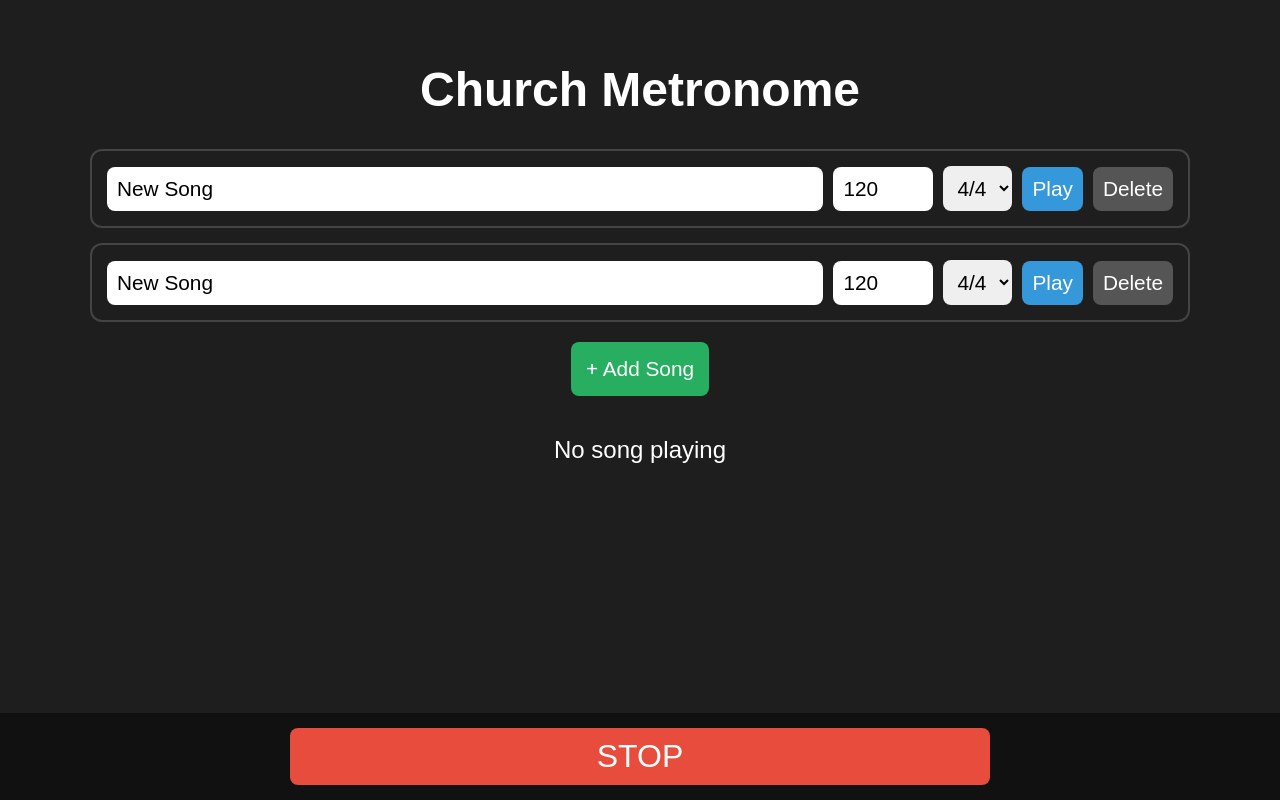
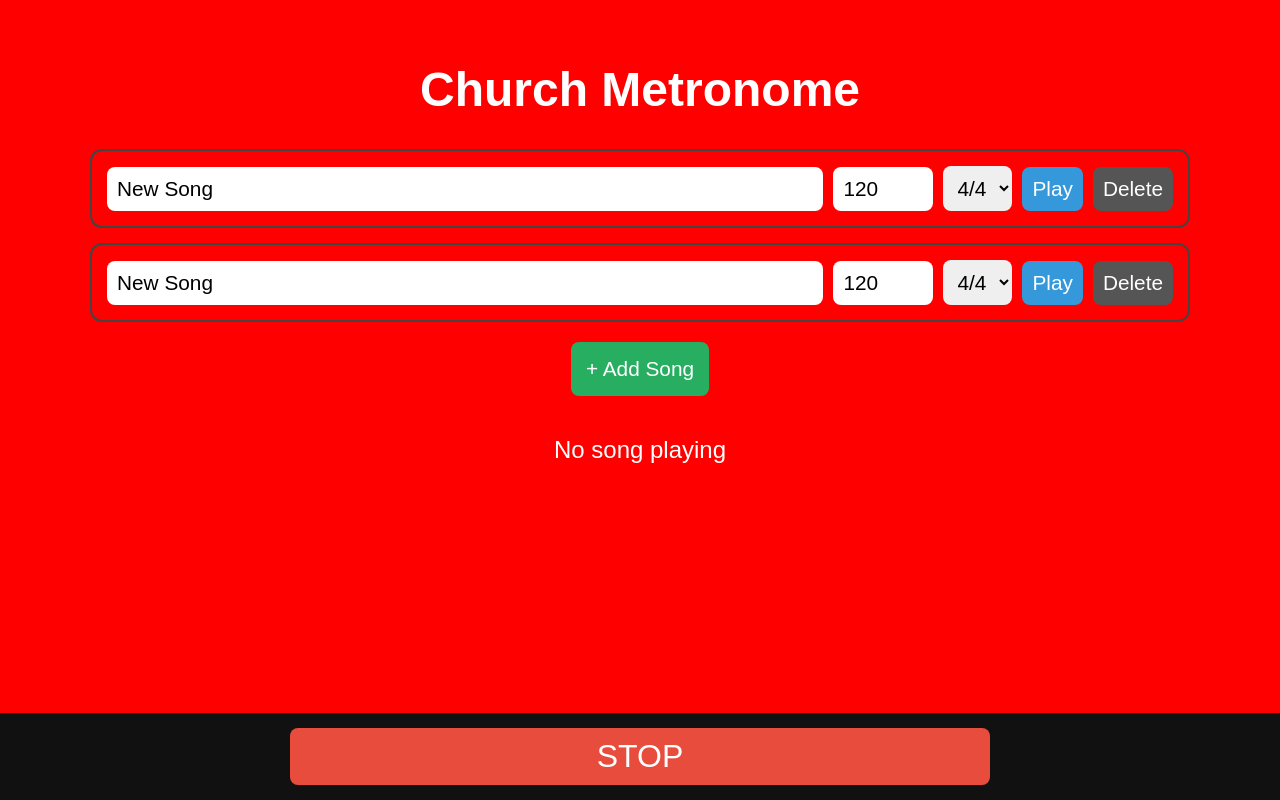
Before and after one commit to HunterH-Sudo/Remote-BPM, a Flask app: page / in a window 1280 px wide. Run offline with Flask 3, Linux system fonts and the light colour scheme; parts of the project's set-up code (start-up, migrations or seed data) failed here and were passed over.

Commit message:
Change background color from dark to red

```diff
--- a/templates/index.html
+++ b/templates/index.html
@@ -10,7 +10,7 @@ body {
     margin: 0;
     padding: 30px;
     padding-bottom: 140px; /* room for STOP bar */
-    background: #1e1e1e;
+    background: #ff0000;
     color: white;
     display: flex;
     flex-direction: column;
```
